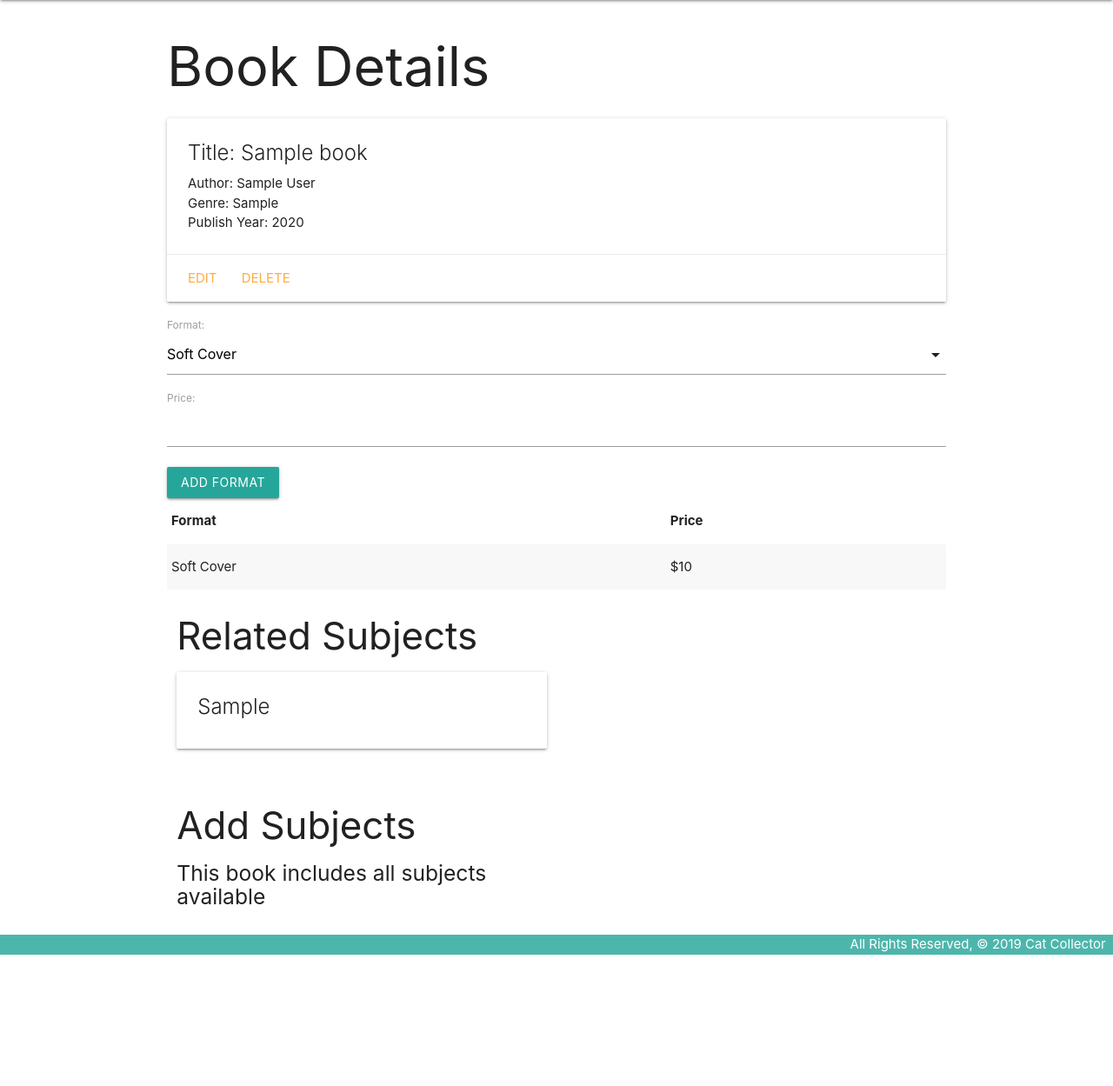
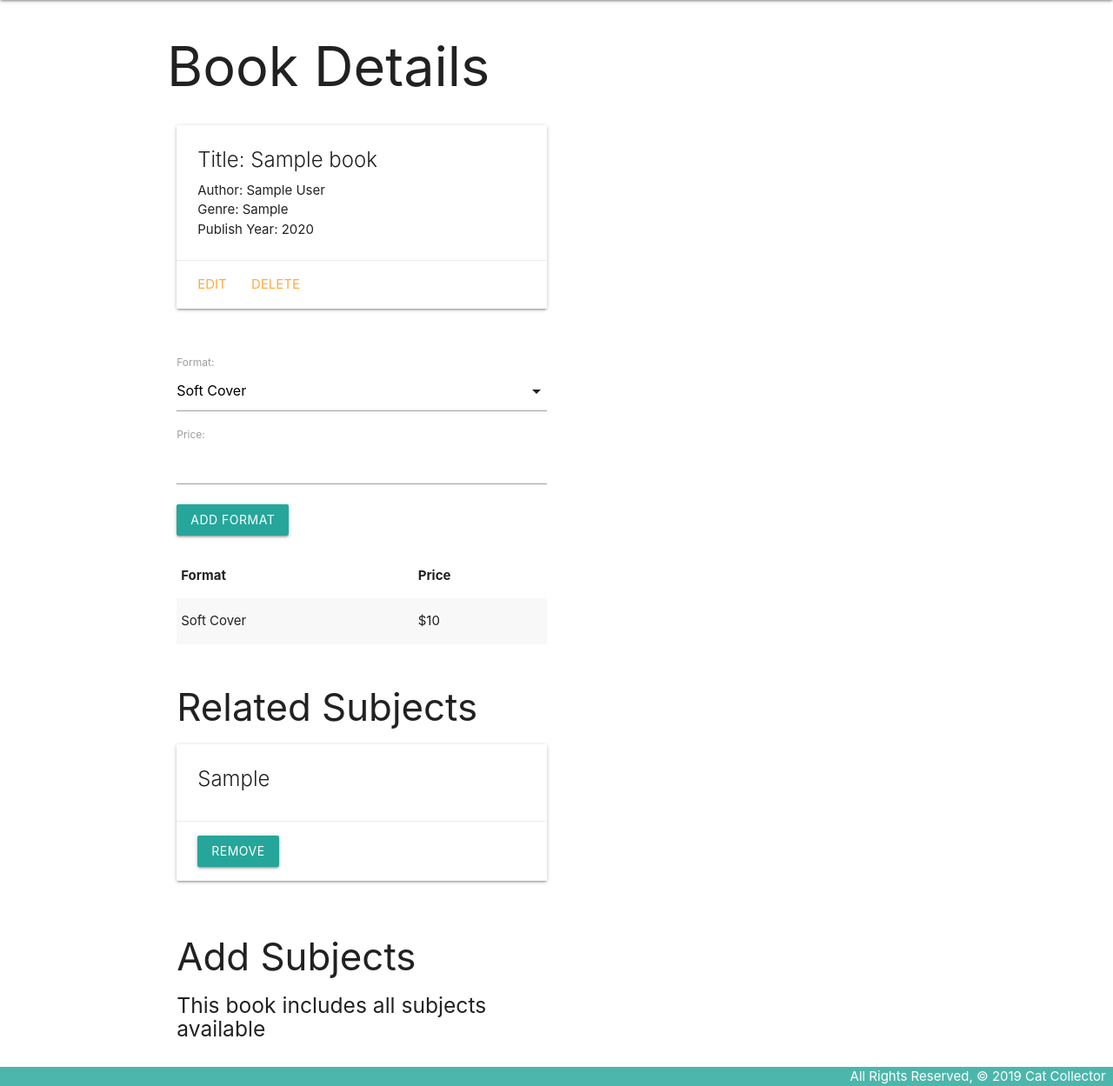
Before and after one commit to tungolra/Book-Collector-django-app, a Django app: page /books/1/ in a window 1280 px wide. Shown: the part 64-1313 px from the top of the page at 87% size. Before the commit the page ends 1162 px from the top, so only its background shows below. Run offline with Django 4.2, Linux system fonts and the light colour scheme; tables that the repository leaves empty hold one stand-in row (values such as "Sample post").

Commit message:
added remove subject function and updated details.html

```diff
--- a/bookcollector/main_app/templates/books/detail.html
+++ b/bookcollector/main_app/templates/books/detail.html
@@ -1,6 +1,7 @@
 {% extends 'base.html' %} {% block content %}
-
 <h1>Book Details</h1>
+<div class="row">
+  <div class="col s6">
     <div class="card">
       <div class="card-content">
         <span class="card-title">Title: {{book.title}}</span>
@@ -13,13 +14,18 @@
         <a href="{% url 'books:books_delete' book.id%}">Delete</a>
       </div>
     </div>
-<div>
+  </div>
+</div>
+<div class="row">
+  <div class="col s6">
     <form action="{% url 'books:add_format' book.id %}" method="POST">
       {%csrf_token%} {{format_form.as_p}}
       <input type="submit" class="btn" value="Add Format" />
     </form>
   </div>
-<div>
+</div>
+<div class="row">
+  <div class="col s6">
     <table class="striped">
       <thead>
         <tr>
@@ -37,6 +43,7 @@
       </tbody>
     </table>
   </div>
+</div>
 <div class="row">
   <div class="col s6">
     <h3>Related Subjects</h3>
@@ -44,6 +51,12 @@
     <div class="card">
       <div class="card-content">
         <span class="card-title"> {{ subject.type }} </span>
+      </div>
+      <div class="card-action">
+        <form action="{% url 'books:unassoc_subject' book.id subject.id %}" method="post">
+            {% csrf_token %}
+            <button type="submit" class="btn">Remove</button>
+        </form>
       </div>
       {% endfor %} {% else %}
       <h5>No subjects have been added</h5>
@@ -60,7 +73,10 @@
         <span class="card-title"> {{subject.type}} </span>
       </div>
       <div class="card-action">
-        <form action="{% url 'books:assoc_subject' book.id subject.id %}" method="post">
+        <form
+          action="{% url 'books:assoc_subject' book.id subject.id %}"
+          method="post"
+        >
           {%csrf_token%}
           <button type="submit" class="btn">Add</button>
         </form>
--- a/bookcollector/main_app/urls.py
+++ b/bookcollector/main_app/urls.py
@@ -13,6 +13,8 @@ urlpatterns = [
     path('books/<int:book_id>/add_format/',
          views.add_format, name='add_format'),
     path('books/<int:book_id>/assoc_subject/<int:subject_id>/',
-         views.assoc_subject, name='assoc_subject')
+         views.assoc_subject, name='assoc_subject'),
+    path('books/<int:book_id>/unassoc_subject/<int:subject_id>/',
+         views.unassoc_subject, name='unassoc_subject'),
     # path('subjects/', views.SubjectList.as_view(), name='subjects_index')
 ]
--- a/bookcollector/main_app/views.py
+++ b/bookcollector/main_app/views.py
@@ -67,3 +67,8 @@ def add_format(request, book_id):
 def assoc_subject(request, book_id, subject_id):
     Book.objects.get(id=book_id).subjects.add(subject_id)
     return redirect('books:detail', book_id)
+
+
+def unassoc_subject(request, book_id, subject_id):
+    Book.objects.get(id=book_id).subjects.remove(subject_id)
+    return redirect('books:detail', book_id)
```
Also changed, not shown: bookcollector/main_app/templates/main_app/subject_confirm_delete.html (added, +13 -0 lines). Lines whose indentation alone changed are shown as unchanged.
